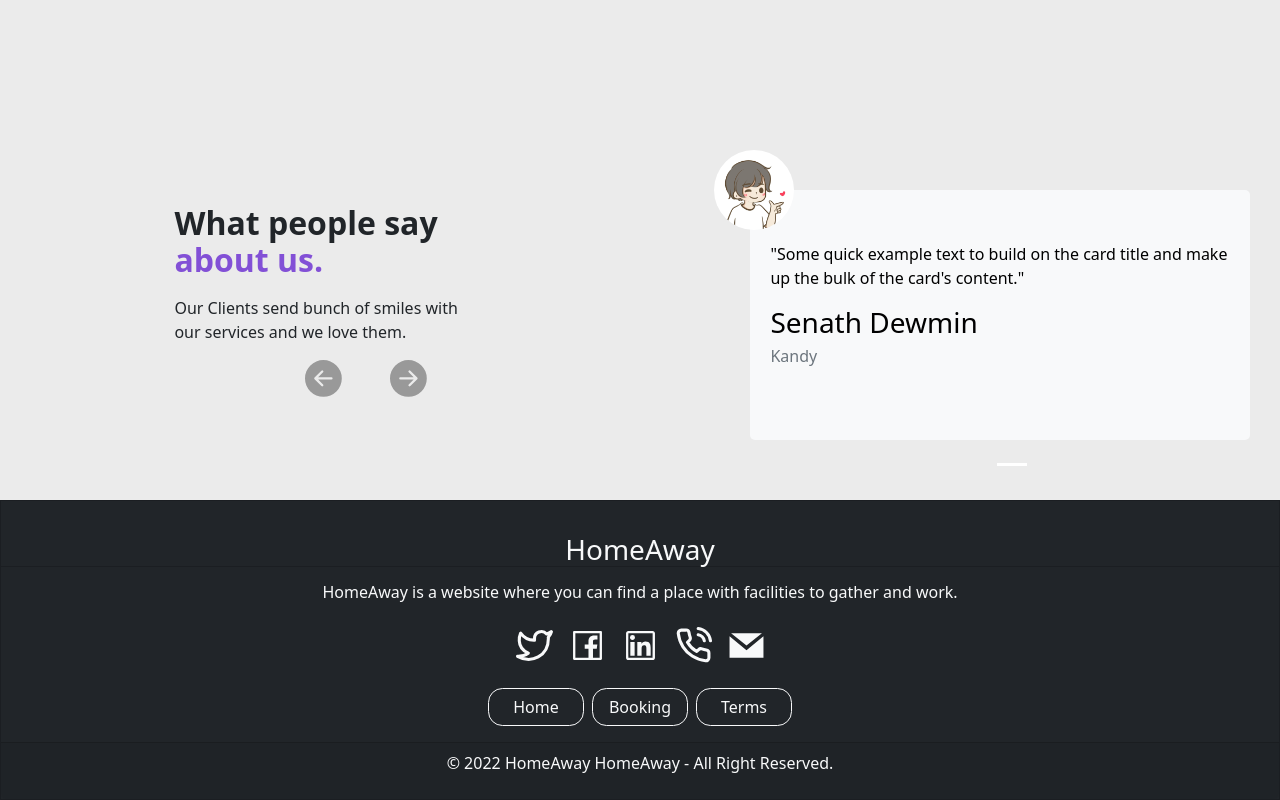
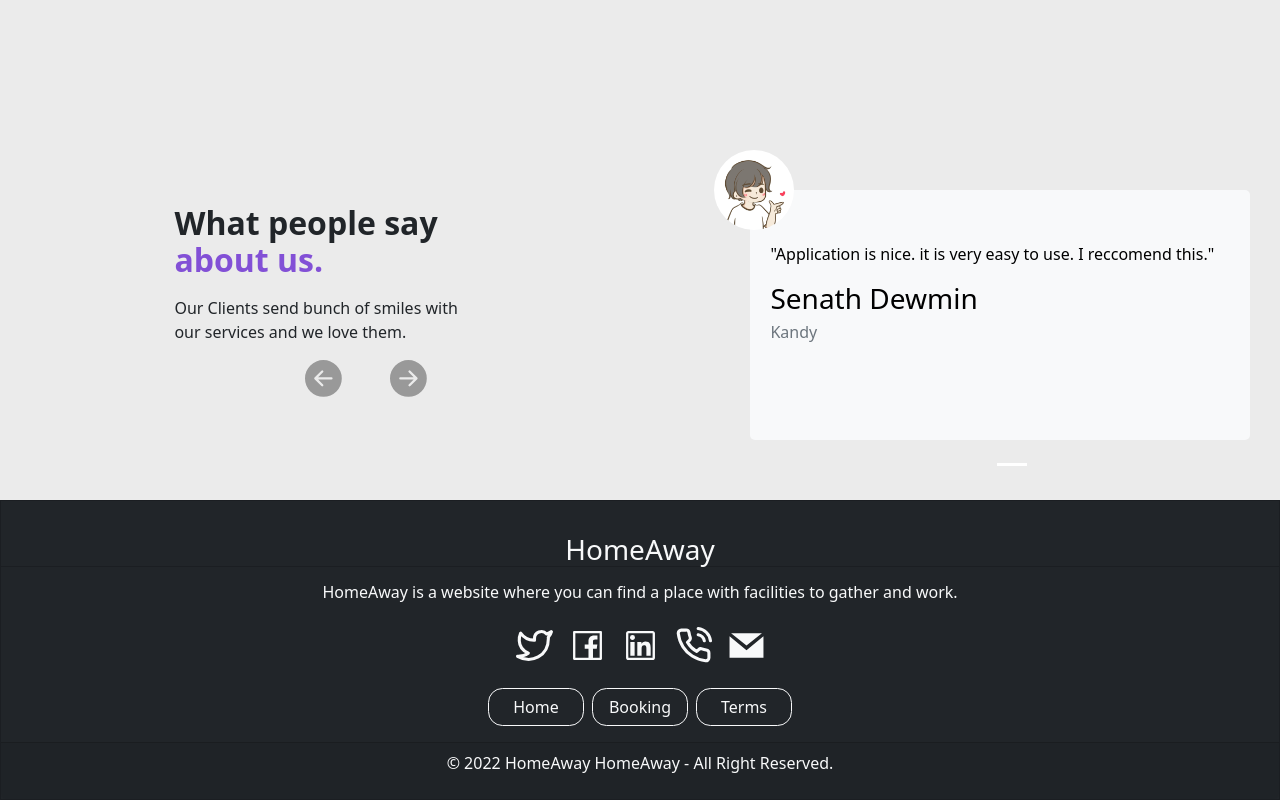
Before and after one commit to GP-43/homeaway-frontend, a React (Create React App) app: page / in a window 1280 px wide. Shown: the part 2825-3625 px from the top of the page. Built offline with nearby package versions, Linux system fonts and the light colour scheme.

Commit message:
Add msgs

```diff
--- a/src/components/anons/aboutsection/ClientCard.jsx
+++ b/src/components/anons/aboutsection/ClientCard.jsx
@@ -14,32 +14,32 @@ function ClientCard() {
             src: profile1,
             name: "Senath Dewmin",
             location:"Kandy",
-            msg:"Some quick example text to build on the card title and make up the\n" +
-                "            bulk of the card's content.",
+            msg:"Application is nice. it is very easy to use.\n" +
+                "            I reccomend this.",
         },
         {
             id:2,
             src: profile2,
             name: "Tharindi Thathsara",
             location:"Ganemulla",
-            msg:"Some quick example text to build on the card title and make up the\n" +
-                "            bulk of the card's content.",
+            msg:"I get what i want from this. suggested place are very\n" +
+                "            attractive and best ones.",
         },
         {
             id:3,
             src: profile3,
             name: "Awanthi Irushika",
             location:"Matale",
-            msg:"Some quick example text to build on the card title and make up the\n" +
-                "            bulk of the card's content.",
+            msg:"It can track our location and\n" +
+                "            give us more better place.",
         },
         {
             id:4,
             src: profile4,
             name: "Tharaka Dilshan",
             location:"Meegoda",
-            msg:"Some quick example text to build on the card title and make up the\n" +
-                "            bulk of the card's content.",
+            msg:"The fee is reasonable for every one.\n" +
+                "            Any one can use this application.",
         },
     ];
     const [messages, setMessages] = useState(sliderData.slice(0, 4));
```
